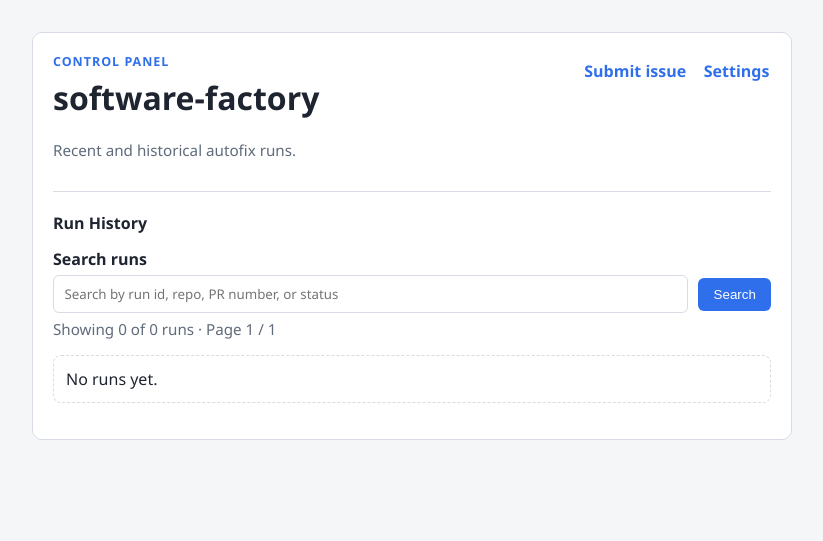
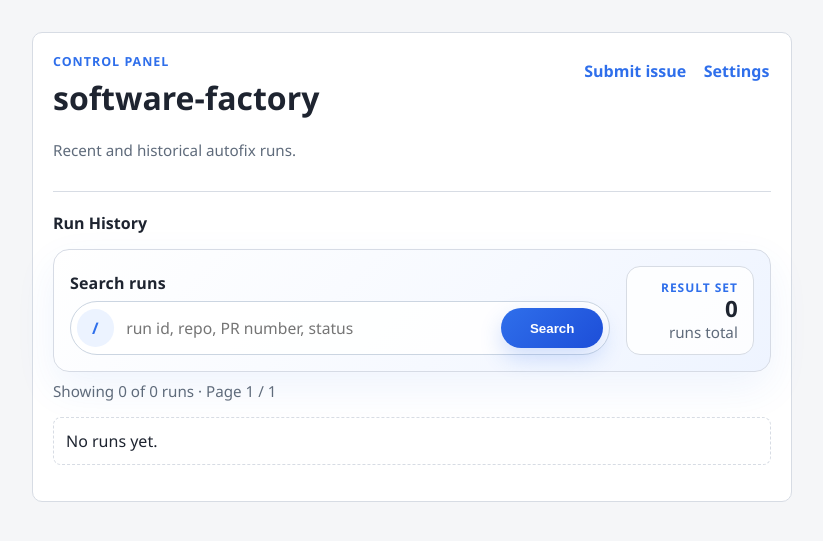
Before and after one commit to sun-praise/software-factory, a FastAPI app: page / in a window 1280 px wide. Shown: the top 541 px of the page, without its empty margins (228-1051 px from the left). Run offline with FastAPI, Linux system fonts and the light colour scheme; data that the repository does not hold is empty.

Commit message:
style: polish run list controls

```diff
--- a/app/static/app.css
+++ b/app/static/app.css
@@ -399,33 +399,108 @@ button:disabled {
 }
 
 .run-search-form {
-  margin: 0.85rem 0 0.4rem;
+  flex: 1 1 auto;
+  margin: 0;
 }
 
 .run-search-label {
   display: block;
-  margin-bottom: 0.35rem;
+  margin-bottom: 0.45rem;
+  font-weight: 600;
+  letter-spacing: 0.01em;
+}
+
+.run-toolbar {
+  display: flex;
+  align-items: flex-end;
+  justify-content: space-between;
+  gap: 1rem;
+  margin: 0.95rem 0 0.55rem;
+  padding: 1rem;
+  border: 1px solid #d6dbe5;
+  border-radius: 16px;
+  background:
+    linear-gradient(135deg, #ffffff 0%, #f6f9ff 58%, #eef4ff 100%);
+  box-shadow: 0 16px 40px rgba(47, 111, 235, 0.08);
+}
+
+.run-search-shell {
+  display: flex;
+  align-items: center;
+  gap: 0.55rem;
+  min-height: 3.2rem;
+  padding: 0.35rem;
+  border: 1px solid #cbd5e1;
+  border-radius: 999px;
+  background: rgba(255, 255, 255, 0.92);
+  box-shadow: inset 0 1px 0 rgba(255, 255, 255, 0.8);
+}
+
+.run-search-icon {
+  display: inline-flex;
+  align-items: center;
+  justify-content: center;
+  width: 2.35rem;
+  height: 2.35rem;
+  border-radius: 999px;
+  background: #ecf3ff;
+  color: #2f6feb;
+  font-weight: 800;
+}
+
+.run-search-shell input[type="text"] {
+  flex: 1 1 auto;
+  min-width: 0;
+  border: 0;
+  background: transparent;
+  padding: 0.55rem 0.2rem;
+  font-family: inherit;
+  font-size: 0.98rem;
+}
+
+.run-search-shell input[type="text"]:focus {
+  outline: none;
+}
+
+.search-button {
+  min-width: 6.4rem;
+  border-radius: 999px;
+  padding: 0.8rem 1.05rem;
+  font-weight: 700;
+  background: linear-gradient(135deg, #2f6feb 0%, #1d4ed8 100%);
+  box-shadow: 0 10px 22px rgba(47, 111, 235, 0.22);
+}
+
+.secondary-link {
+  display: inline-block;
+  margin-top: 0.55rem;
+  color: var(--muted);
   font-weight: 600;
 }
 
-.run-search-controls {
-  display: flex;
-  align-items: center;
-  gap: 0.65rem;
+.run-toolbar-summary {
+  flex: 0 0 auto;
+  display: grid;
+  gap: 0.1rem;
+  min-width: 8rem;
+  padding: 0.75rem 0.95rem;
+  border: 1px solid #d7dce4;
+  border-radius: 14px;
+  background: rgba(255, 255, 255, 0.85);
+  text-align: right;
 }
 
-.run-search-controls input[type="text"] {
-  flex: 1 1 auto;
-  min-width: 0;
-  border: 1px solid var(--border);
-  border-radius: 6px;
-  padding: 0.55rem 0.65rem;
-  font-family: inherit;
+.summary-kicker {
+  font-size: 0.75rem;
+  font-weight: 700;
+  letter-spacing: 0.08em;
+  text-transform: uppercase;
+  color: #2f6feb;
 }
 
-.secondary-link {
-  color: var(--muted);
-  font-weight: 600;
+.run-toolbar-summary strong {
+  font-size: 1.4rem;
+  line-height: 1;
 }
 
 .run-results-summary {
--- a/app/templates/index.html
+++ b/app/templates/index.html
@@ -22,21 +22,30 @@
 
       <section>
         <h2>Run History</h2>
+        <div class="run-toolbar">
           <form method="get" action="/" class="run-search-form">
             <label for="run-search" class="run-search-label">Search runs</label>
-          <div class="run-search-controls">
+            <div class="run-search-shell">
+              <span class="run-search-icon" aria-hidden="true">/</span>
               <input
                 id="run-search"
                 type="text"
                 name="q"
                 value="{{ run_page.query }}"
-              placeholder="Search by run id, repo, PR number, or status">
-            <button type="submit">Search</button>
+                placeholder="run id, repo, PR number, status">
+              <button type="submit" class="search-button">Search</button>
+            </div>
             {% if run_page.query %}
-            <a href="/" class="secondary-link">Clear</a>
+            <a href="/" class="secondary-link">Reset filter</a>
             {% endif %}
+          </form>
+
+          <div class="run-toolbar-summary">
+            <span class="summary-kicker">Result set</span>
+            <strong>{{ run_page.total_count }}</strong>
+            <span class="muted">runs total</span>
           </div>
-        </form>
+        </div>
 
         <p class="muted run-results-summary">
           Showing {{ runs|length }} of {{ run_page.total_count }} runs
@@ -77,17 +86,22 @@
         <nav class="pagination" aria-label="Run history pages">
           {% if run_page.has_prev %}
           <a href="/?page={{ run_page.prev_page }}{% if run_page.query %}&q={{ run_page.query | urlencode }}{% endif %}" class="pagination-link">
-            Previous
+            <span aria-hidden="true">←</span>
+            <span>Previous</span>
           </a>
           {% else %}
           <span class="pagination-link disabled">Previous</span>
           {% endif %}
 
-          <span class="pagination-current">Page {{ run_page.page }} of {{ run_page.total_pages }}</span>
+          <span class="pagination-current">
+            <span class="pagination-current-number">{{ run_page.page }}</span>
+            <span>of {{ run_page.total_pages }}</span>
+          </span>
 
           {% if run_page.has_next %}
           <a href="/?page={{ run_page.next_page }}{% if run_page.query %}&q={{ run_page.query | urlencode }}{% endif %}" class="pagination-link">
-            Next
+            <span>Next</span>
+            <span aria-hidden="true">→</span>
           </a>
           {% else %}
           <span class="pagination-link disabled">Next</span>
```
Also changed, not shown: other parts of app/static/app.css (+31 -6 lines). Lines whose indentation alone changed are shown as unchanged.
